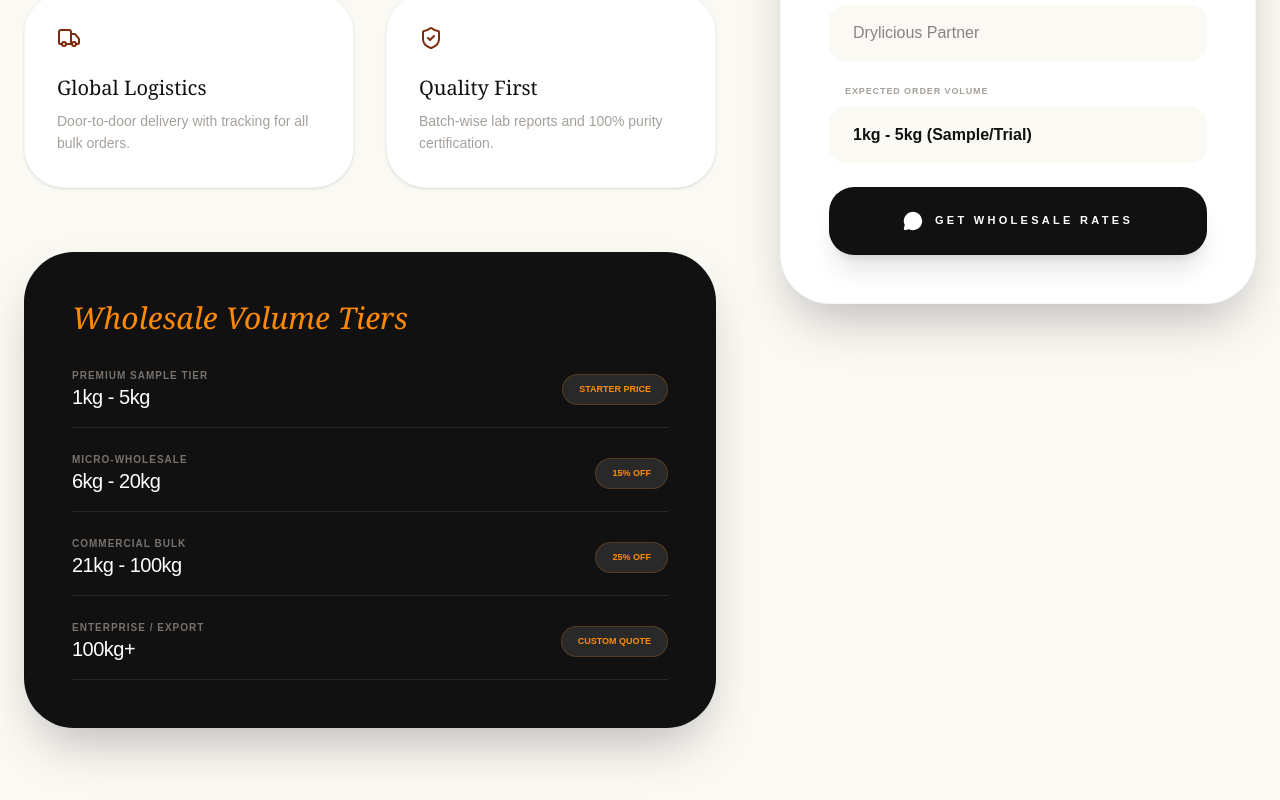
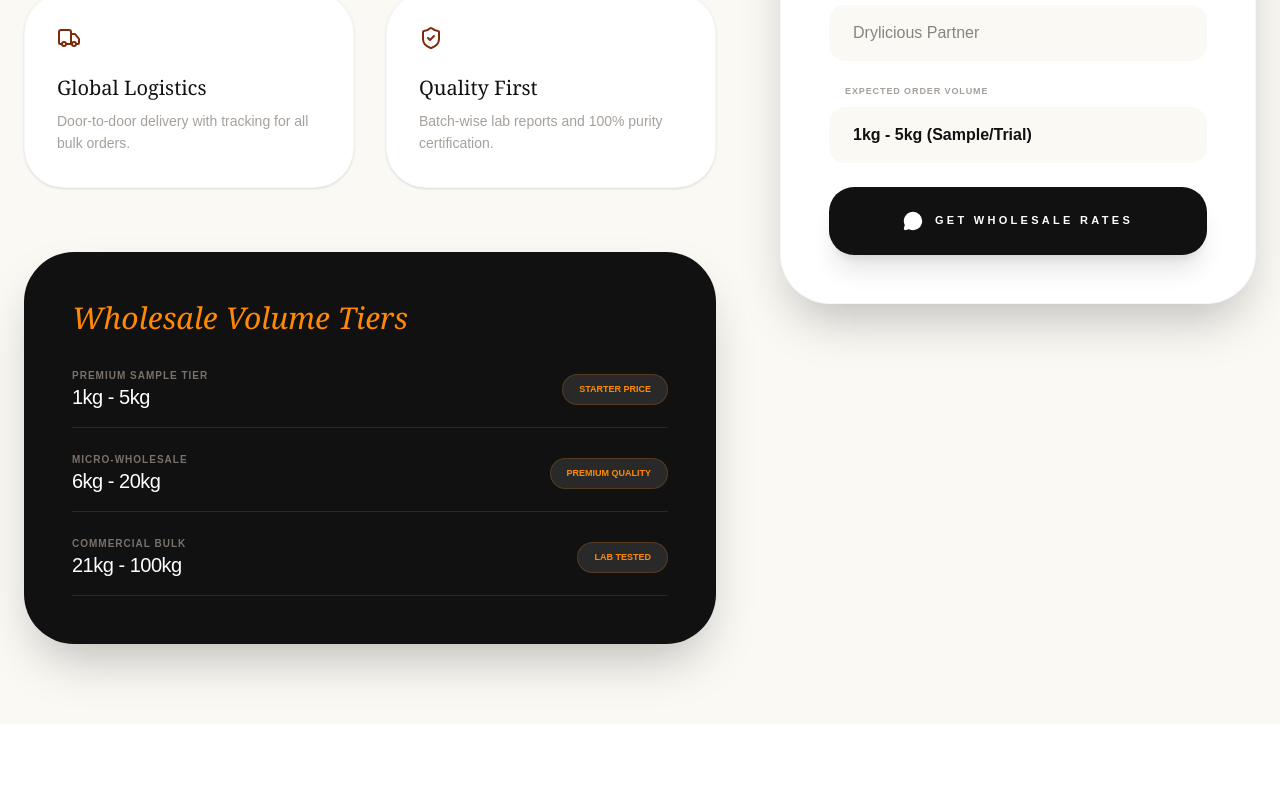
Before and after one commit to Abdullahja5558/drylicious, a Next.js app: page /wholesale in a window 1280 px wide. Shown: the part 740-1540 px from the top of the page. After the commit the page ends 1464 px from the top, so only its background shows below. Built offline with nearby package versions, Linux system fonts and the light colour scheme.

Commit message:
updated wholesale

```diff
--- a/app/wholesale/page.tsx
+++ b/app/wholesale/page.tsx
@@ -68,9 +68,9 @@ const WholesalePage = () => {
                <div className="space-y-6">
                  {[
                    { label: "Premium Sample Tier", weight: "1kg - 5kg", discount: "Starter Price" },
-                   { label: "Micro-Wholesale", weight: "6kg - 20kg", discount: "15% Off" },
-                   { label: "Commercial Bulk", weight: "21kg - 100kg", discount: "25% Off" },
-                   { label: "Enterprise / Export", weight: "100kg+", discount: "Custom Quote" },
+                   { label: "Micro-Wholesale", weight: "6kg - 20kg", discount: "Premium Quality" },
+                   { label: "Commercial Bulk", weight: "21kg - 100kg", discount: "Lab tested" },
+
                  ].map((tier, i) => (
                    <div key={i} className="flex justify-between items-center border-b border-white/10 pb-4">
                      <div>
@@ -117,7 +117,7 @@ const WholesalePage = () => {
                     <option>6kg - 20kg (Micro-Wholesale)</option>
                     <option>21kg - 50kg (Commercial)</option>
                     <option>50kg - 100kg (Bulk)</option>
-                    <option>100kg+ (Export)</option>
+
                   </select>
                 </div>
 
```
